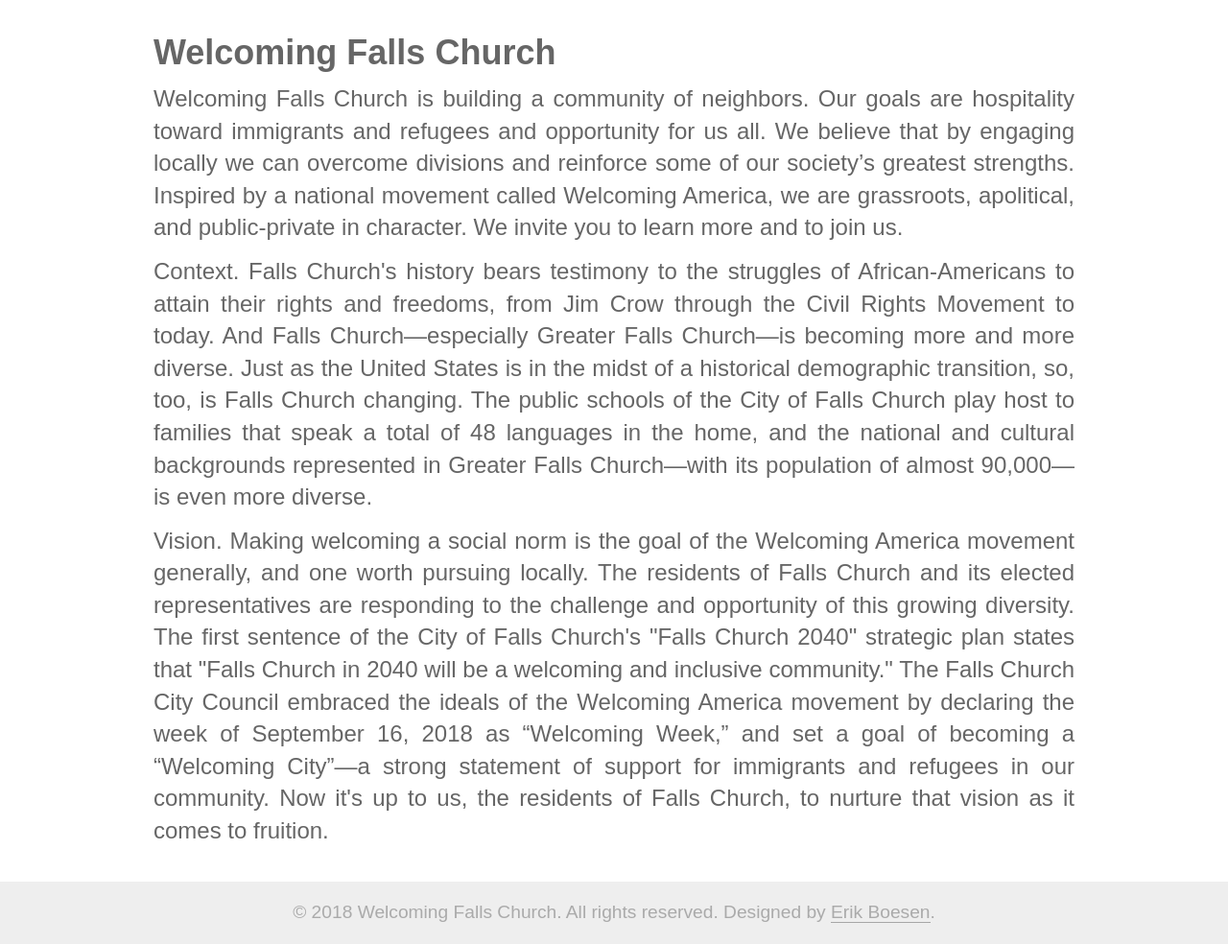
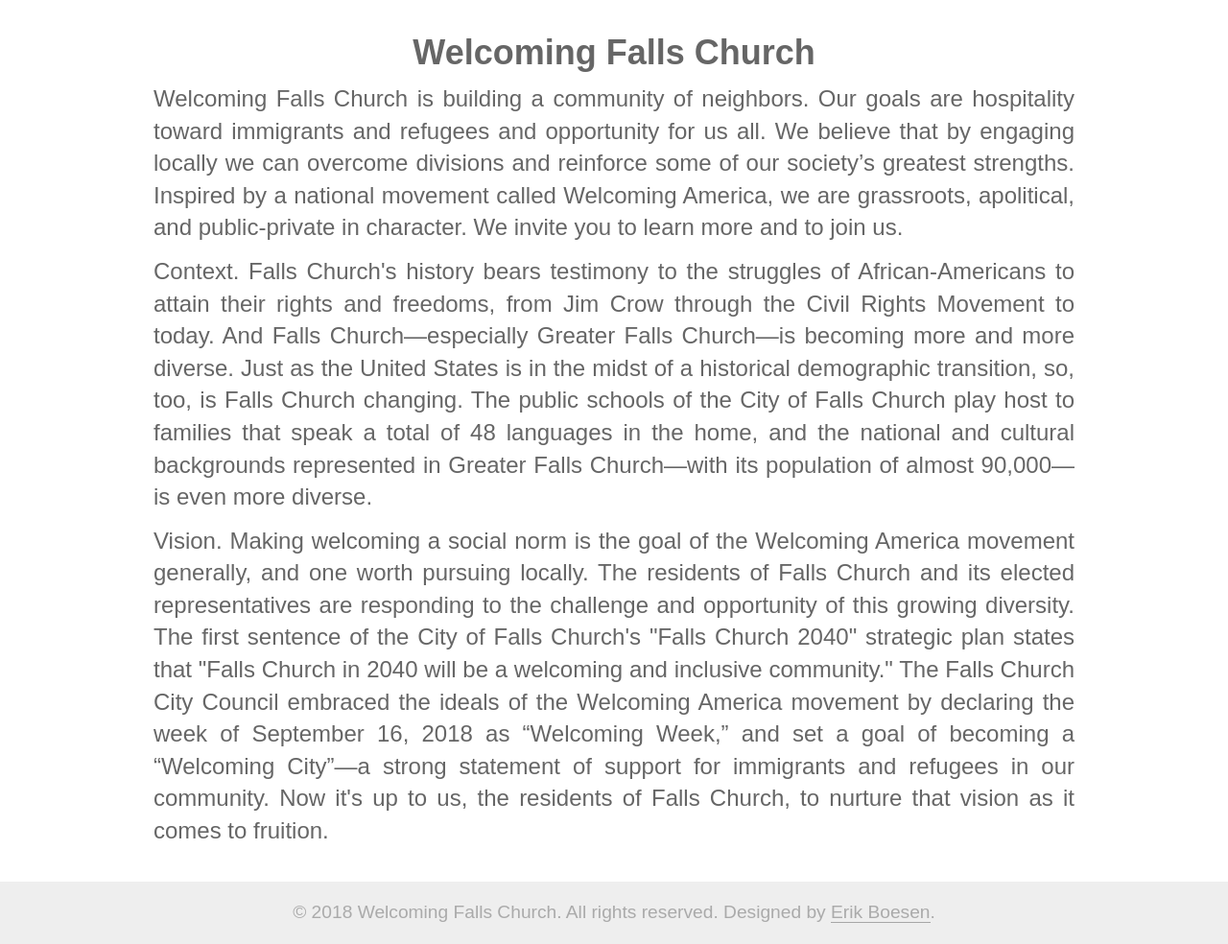
Before and after one commit to wfctest/wfctest, a Jekyll site: the page built from index.html, in a window 1280 px wide. Shown: the part 1129-2113 px from the top of the page at 96% size. Built offline with Jekyll 4.4.1, drawn with Linux system fonts in a browser that asks for light colours; some web fonts are replaced.

Commit message:
Use h1s for main headers

```diff
--- a/about-welcoming-america.html
+++ b/about-welcoming-america.html
@@ -2,8 +2,8 @@
 layout: default
 ---
 <!-- TODO: Re-add LOVE sign background -->
-<section>
-    <h2>About Welcoming America</h2>
+<section class="wide">
+    <h1>About Welcoming America</h1>
 
     <div class="row">
         <div class="col-4">
--- a/activities.html
+++ b/activities.html
@@ -2,7 +2,7 @@
 layout: default
 ---
 <section>
-    <h2>Activities</h2>
+    <h1>Activities</h1>
     <p>What can we do to welcome immigrants and refugees to our community? Our agenda is to learn, serve, and live together better, for the good of us all.</p>
     <p><strong>Learn.</strong> Explore the contemporary immigrant experience by joining a book club to discuss <a href="https://www.amazon.com/Behold-Dreamers-Oprahs-Book-Club/dp/0525509712/ref=sr_1_1?ie=UTF8&amp;qid=1539031722&amp;sr=8-1&amp;keywords=behold+the+dreamers"><em>Behold the Dreamers</em></a>, a PEN/Faulkner award-winning first novel by Imbolo Mbue. Learn about the experience (in Falls Church!) that inspired Mbue to write <em>Behold the Dreamers</em>, in the <a href="https://www.usatoday.com/story/life/books/2017/06/26/oprah-picks-debut-novel-behold-the-dreamers-for-book-club/103197042/">USA Today review of the book</a>. Join a Welcoming Falls Church book club discussion—sign up <a href="https://www.signupgenius.com/go/70a0f4cabae22a2fd0-book1">Thursday, January 3</a>—or make it your own personal or book club pick and <a href="mailto:welcomingfallschurch@gmail.com">let us know</span> you're doing so!</a></p>
     <p><strong>Serve.</strong> Join us to serve neighbors in need. To be clear, <span class="underline">many</span> local small businesses are owned and operated by immigrants. Immigrants make up a large proportion of the nation’s most successful entrepreneurs. But some—particularly those that are more newly-arrived and face language and cultural gaps—are in particular need. Sign up <a href="https://www.signupgenius.com/go/70a0f4cabae22a2fd0-volunteer">here</a> to serve our neighbors in one of our monthly visits to the Spend Yourself Food Pantry in Seven Corners, on Saturdays, October 27, November 24, or December 29. We will also make a special effort to engage with neighbors through Fairfax County’s Willston Multi-Cultural Center as we help to beautify their soccer field on Saturday, November 10. Sign up <a href="https://www.signupgenius.com/go/70a0f4cabae22a2fd0-volunteer1">here</a> and get to know the Willston community.</p>
--- a/assets/css/main.css
+++ b/assets/css/main.css
@@ -74,6 +74,9 @@ footer {
 /* Major elements */
 h1, h2, h3, h4, h5, h6 {
     font-weight: 700;
+}
+h1 {
+    text-align: center;
 }
 a {
     transition: 0.25s ease-in-out;
--- a/index.html
+++ b/index.html
@@ -8,7 +8,8 @@ layout: default
 </section>
 
 <section>
-    <h2>Welcoming Falls Church</h2>
+    <!-- Duplicate header text -->
+    <h1>Welcoming Falls Church</h1>
     <p>Welcoming Falls Church is building a community of neighbors. Our goals are hospitality toward immigrants and refugees and opportunity for us all. We believe that by engaging locally we can overcome divisions and reinforce some of our society’s greatest strengths. Inspired by a national movement called Welcoming America, we are grassroots, apolitical, and public-private in character. We invite you to learn more and to join us.</p>
     <p>Context. Falls Church's history bears testimony to the struggles of African-Americans to attain their rights and freedoms, from Jim Crow through the Civil Rights Movement to today. And Falls Church—especially Greater Falls Church—is becoming more and more diverse. Just as the United States is in the midst of a historical demographic transition, so, too, is Falls Church changing. The public schools of the City of Falls Church play host to families that speak a total of 48 languages in the home, and the national and cultural backgrounds represented in Greater Falls Church—with its population of almost 90,000—is even more diverse.</p>
     <p>Vision. Making welcoming a social norm is the goal of the Welcoming America movement generally, and one worth pursuing locally. The residents of Falls Church and its elected representatives are responding to the challenge and opportunity of this growing diversity. The first sentence of the City of Falls Church's &quot;Falls Church 2040&quot; strategic plan states that &quot;Falls Church in 2040 will be a welcoming and inclusive community.&quot; The Falls Church City Council embraced the ideals of the Welcoming America movement by declaring the week of September 16, 2018 as “Welcoming Week,” and set a goal of becoming a “Welcoming City”—a strong statement of support for immigrants and refugees in our community. Now it's up to us, the residents of Falls Church, to nurture that vision as it comes to fruition.</p>
--- a/partners.html
+++ b/partners.html
@@ -2,7 +2,7 @@
 layout: default
 ---
 <section class="dark">
-    <h2>Partners</h2>
+    <h1>Partners</h1>
     <p>Welcoming Falls Church celebrates the efforts of many like-minded people in the community to welcome immigrants and refugees. Local government authorities; community and civic organizations; churches, synagogues, and mosques; and perhaps most importantly individuals and families who befriend neighbors, acquaintances, classmates, are engaging international residents of our community and making welcoming work.</p>
     <p>We are fortunate to live in a community where most residents profess positive sentiments towards immigrants and refugees. The Greater Falls Church area is remarkably diverse, and becoming more so, offering us all everyday opportunities for us to connect with the world, close to home.</p>
     <p>But we can always do more. International residents of the area feel more uncertainty socially, politically, and economically, than in the past. So we invite you to act, to connect relationally, and to cross cultural boundaries in new ways. In addition, we're connecting institutionally in the community as well and are delighted to have entered into partnerships with the Falls Church City Public Schools and the Falls Church Education Foundation. We thank your FCCPS and FCEdF colleagues and look forward to collaborating with others as well.</p>
--- a/welcoming-week.html
+++ b/welcoming-week.html
@@ -3,7 +3,7 @@ layout: default
 ---
 <section>
     <img src="https://www.welcomingamerica.org/sites/all/themes/welcomingamerica/images/Welcoming_Week_Primary_150ppi.png">
-    <h2>Welcoming Week 2018</h2>
+    <h1>Welcoming Week 2018</h1>
     <div class="row">
         <div class="col-8">
             <section>
```
